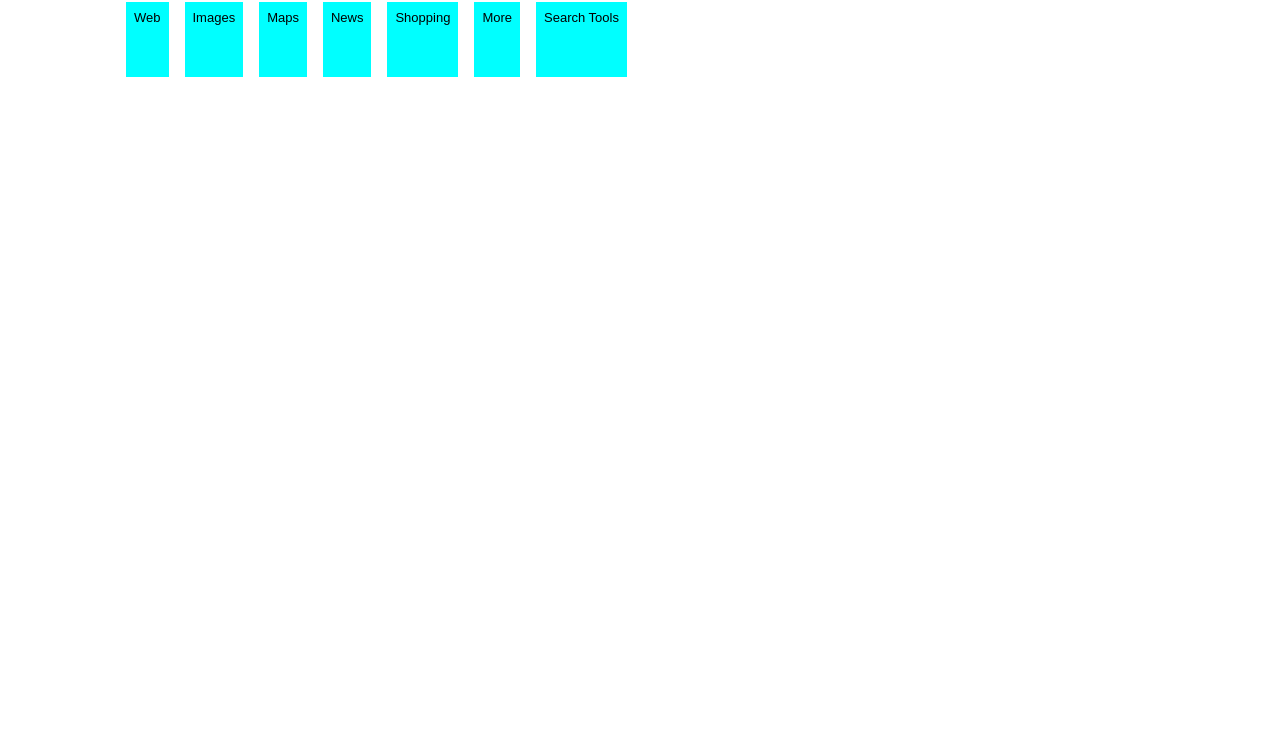
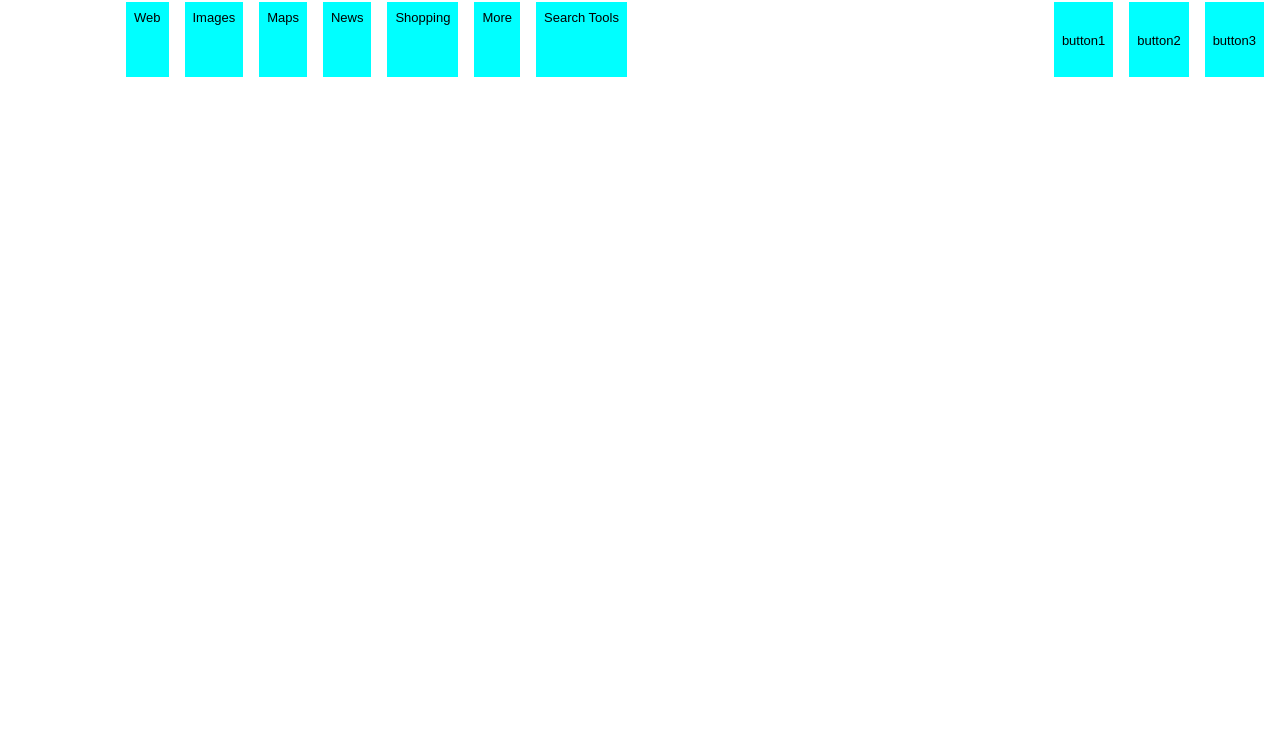
Before and after one commit to thebetternewt/google-search-page, a plain HTML site: page index.html in a window 1280 px wide. Shown: the part 66-800 px from the top of the page. Drawn offline with Linux system fonts and the light colour scheme.

Commit message:
menu buttons added

```diff
--- a/index.html
+++ b/index.html
@@ -2,7 +2,7 @@
 <html>
 <head>
 	<link rel="stylesheet" type="text/css" href="style.css">
-	<title></title>
+	<title>Mock Google Search</title>
 </head>
 <body>
 	<!--Page Header-->
@@ -35,6 +35,13 @@
 		<li>Shopping</li>
 		<li>More</li>
 		<li>Search Tools</li>
+		<ul class="r_menu_buttons" style="float:right; list-style-type:none;">
+			<li>
+				<div id="user_button">button1</div></li>
+			<li>
+				<div id="globe_button">button2</div></li>
+			<li><div id="gear_button">button3</div></li>
+		</ul>
 	</ul>
 </body>
 </html>
--- a/style.css
+++ b/style.css
@@ -163,7 +163,16 @@ textarea, input {
 
 	background-color: #00ffff;
 	text-align: center;
-	vertical-align: middle;
 
 	font-size: small;
 }
+
+.r_menu_buttons li div{
+	position: relative;
+	top: 50%;
+	transform: translateY(-50%);
+}
+
+#gear_button {
+
+}
```
